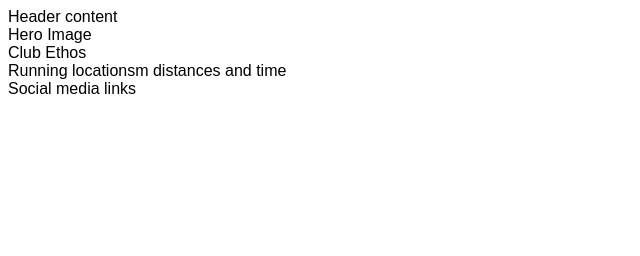
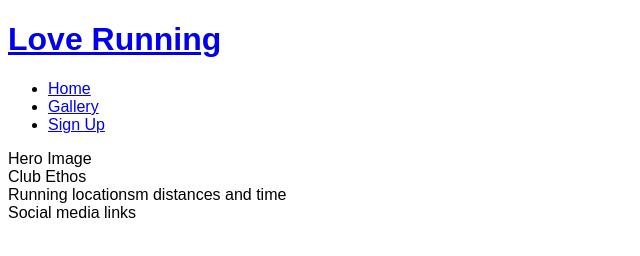
Before and after one commit to deenafe/love-running-project, a plain HTML site: page index.html in a window 1280 px wide. Shown: the whole page, without its empty margins (0-640 px from the left). Drawn offline with Linux system fonts and the light colour scheme.

Commit message:
Add basic header structure

```diff
--- a/index.html
+++ b/index.html
@@ -1,5 +1,6 @@
 <!DOCTYPE html>
 <html lang="en">
+
 <head>
     <meta charset="UTF-8">
     <meta http-equiv="X-UA-Compatible" content="IE=edge">
@@ -10,8 +11,20 @@
     <link rel="stylesheet" href="assets/css/style.css">
     <title>Love Running</title>
 </head>
+
 <body>
-    <header>Header content</header>
+    <header>
+        <a href="index.html">
+            <h1>Love Running</h1>
+        </a>
+        <nav>
+            <ul>
+                <li><a href="index.html">Home</a></li>
+                <li><a href="#">Gallery</a></li>
+                <li><a href="#">Sign Up</a></li>
+            </ul>
+        </nav>
+    </header>
     <section>
         Hero Image
     </section>
@@ -25,4 +38,5 @@
         Social media links
     </footer>
 </body>
+
 </html>
```
